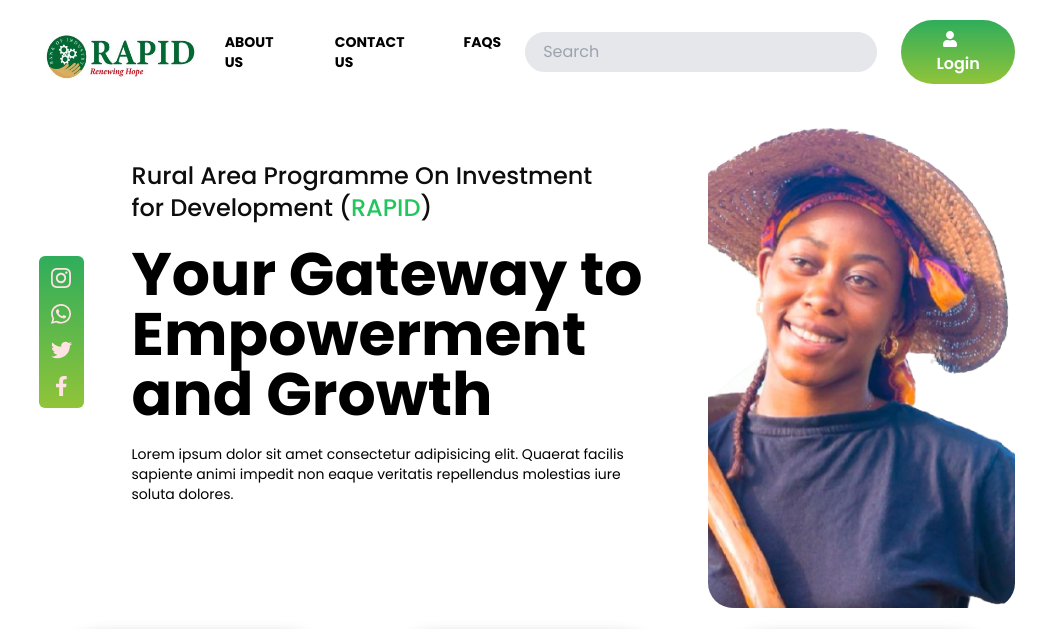
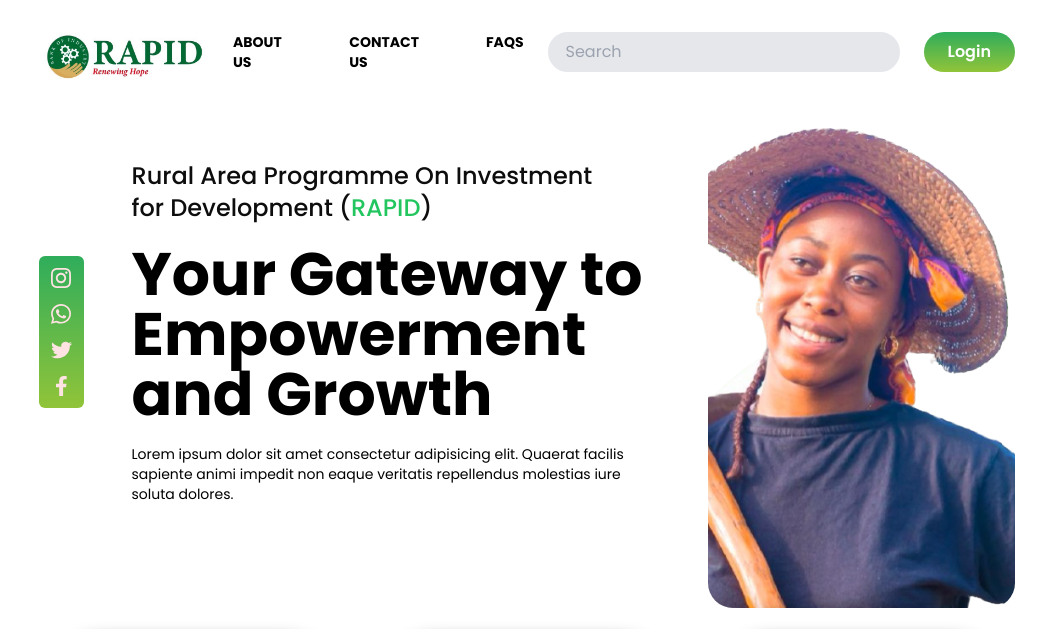
Before and after one commit to milanochi/rapid, a website built with Vite: page index.html in a window 1280 px wide. Shown: the top 629 px of the page, without its empty margins (113-1166 px from the left). Built offline with nearby package versions, Linux system fonts and the light colour scheme; files whose address does not match are found by name.

Commit message:
new commit

```diff
--- a/index.html
+++ b/index.html
@@ -38,7 +38,7 @@
       <div class="hidden md:flex space-x-20 ">
         <div class="md:max-w-sm px-20 md:text-start md:px-0 relative">
           <a href="#"><button class="relative gradient py-2 px-3 text-md text-white font-semibold rounded-full md:px-6">
-              <i class="fas fa-user mr-4"></i>Login</button>
+              Login</button>
           </a>
         </div>
       </div>
```
